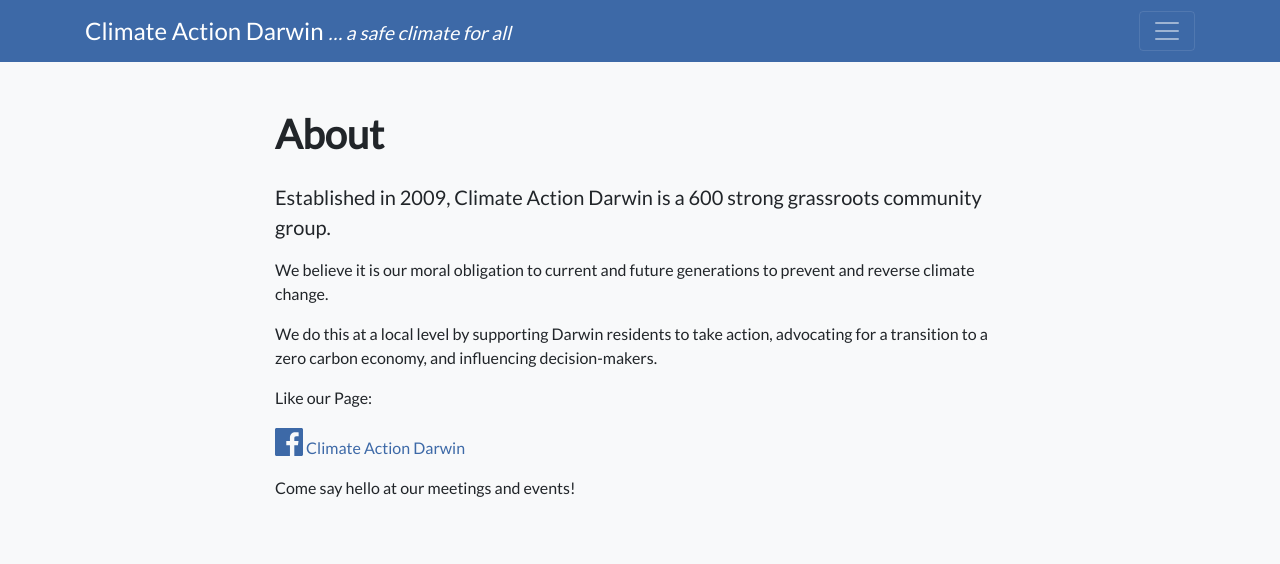
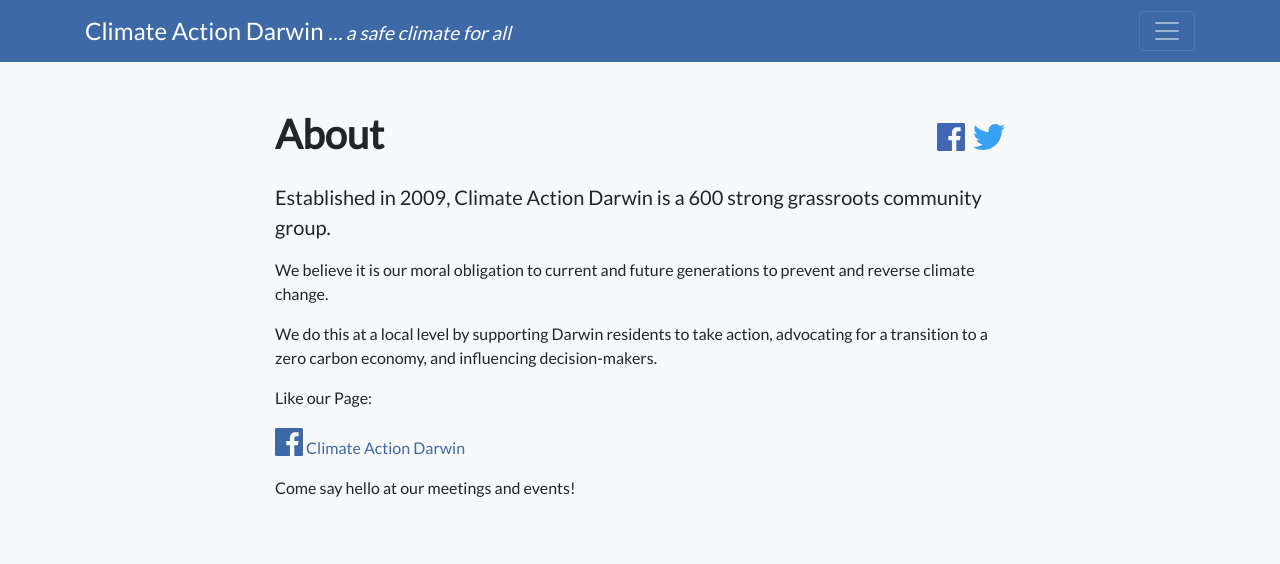
Before and after one commit to superdivest/superdivest.github.io, a Jekyll site: the page built from about.md, in a window 1280 px wide. Shown: the top 564 px of the page. Built offline with Jekyll 4.4.1, drawn with Linux system fonts in a browser that asks for light colours; nearby versions of some CDN libraries; grey boxes are pictures that could not be loaded.

Commit message:
CAD-4 add Facebook and Twitter share icons to content page title bars

```diff
--- a/_includes/share-bar.html
+++ b/_includes/share-bar.html
@@ -1,54 +1,13 @@
-<div class="cad-share-bar">
-
-  <h4>Share this:</h4>
-
-  <div class="cad-share-buttons">
+<span class="cad-share-bar">
   <a href="https://www.facebook.com/sharer/sharer.php?u={{ site.url }}{{ site.baseurl }}{{ page.url }}"
      onclick="window.open(this.href, 'pop-up', 'left=20,top=20,width=500,height=500,toolbar=1,resizable=0'); return false;"
      title="Share on Facebook">
-      <i class="fa fa-facebook-official cad-share-button">facebook</i>
+    <i class="fab fa-facebook cad-facebook-icon">facebook</i>
   </a>
 
   <a href="https://twitter.com/intent/tweet?text={{ page.title }}&url={{ site.url }}{{ site.baseurl }}{{ page.url }}"
      onclick="window.open(this.href, 'pop-up', 'left=20,top=20,width=500,height=500,toolbar=1,resizable=0'); return false;"
      title="Share on Twitter">
-      <i class="fa fa-twitter cad-share-button">twitter</i>
+    <i class="fab fa-twitter cad-twitter-icon">twitter</i>
   </a>
-
-    <a href="https://plus.google.com/share?url={{ site.url }}{{ site.baseurl }}{{ page.url }}"
-       onclick="window.open(this.href, 'pop-up', 'left=20,top=20,width=500,height=500,toolbar=1,resizable=0'); return false;"
-       title="Share on Google+">
-      <i class="fa fa-google-plus cad-share-button">google</i>
-    </a>
-
-    <a href="https://www.pinterest.com/pin/create/button/?url={{ site.url }}{{ site.baseurl }}{{ page.url }}"
-       onclick="window.open(this.href, 'pop-up', 'left=20,top=20,width=900,height=500,toolbar=1,resizable=0'); return false;"
-       title="Share on Pinterest">
-      <i class="fa fa-pinterest-p cad-share-button">pinterest</i>
-    </a>
-
-    <a href="https://www.tumblr.com/share/link?url={{ site.url }}{{ site.baseurl }}{{ page.url }}"
-       onclick="window.open(this.href, 'pop-up', 'left=20,top=20,width=900,height=500,toolbar=1,resizable=0'); return false;"
-       title="Share on Tumblr">
-      <i class="fa fa-tumblr cad-share-button">tumblr</i>
-    </a>
-
-    <a href="http://www.reddit.com/submit?url={{ site.url }}{{ site.baseurl }}{{ page.url }}"
-       onclick="window.open(this.href, 'pop-up', 'left=20,top=20,width=900,height=500,toolbar=1,resizable=0'); return false;"
-       title="Share on Reddit">
-      <i class="fa fa-reddit-alien cad-share-button">reddit</i>
-    </a>
-
-    <a href="https://www.linkedin.com/shareArticle?mini=true&url={{ site.url }}{{ site.baseurl }}{{ page.url }}&title={{ page.title }}&summary={{ page.description }}&source={{ site.title }}"
-       onclick="window.open(this.href, 'pop-up', 'left=20,top=20,width=500,height=500,toolbar=1,resizable=0'); return false;"
-       title="Share on LinkedIn">
-      <i class="fa fa-linkedin cad-share-button">linkedin</i>
-    </a>
-
-    <a href="mailto:?subject={{ page.title }}&amp;body=Check out this site {{ site.url }}{{ site.baseurl }}{{ page.url }}"
-       title="Share via Email">
-      <i class="fa fa-envelope cad-share-button">email</i>
-    </a>
-  </div>
-
-</div>
+</span>
--- a/_layouts/content-page.html
+++ b/_layouts/content-page.html
@@ -5,7 +5,10 @@
 <div class="container">
   <div class="row">
     <div class="col-xl-8 offset-xl-2 py-5">
-      <h1 class="mb-4">{{page.title}}</h1>
+      <h1 class="mb-4">
+        {{page.title}}
+        {% include share-bar.html %}
+      </h1>
       <p class="lead">{{page.lead}}</p>
       {{content}}
     </div>
--- a/_layouts/default.html
+++ b/_layouts/default.html
@@ -4,7 +4,4 @@
 
 {% include nav.html %}
 {{ content }}
-{% comment %}
-{% include share-bar.html %}
-{% endcomment %}
 {% include call-to-action.html %}
--- /dev/null
+++ b/assets/css/components/_share-bar.scss
@@ -0,0 +1,14 @@
+
+span.cad-share-bar {
+  float:right;
+}
+
+.cad-twitter-icon {
+  font-size: 80%;
+  color: #38a1f3;
+}
+
+.cad-facebook-icon {
+  font-size: 80%;
+  color: #4267b2;
+}
--- a/assets/css/style.scss
+++ b/assets/css/style.scss
@@ -7,6 +7,7 @@
 .cad {
   @import 'components/call-to-action';
   @import 'components/contact-form';
+  @import 'components/masthead';
   @import 'components/navbar';
-  @import 'components/masthead';
+  @import 'components/share-bar';
 }
```
Lines whose indentation alone changed are shown as unchanged.
